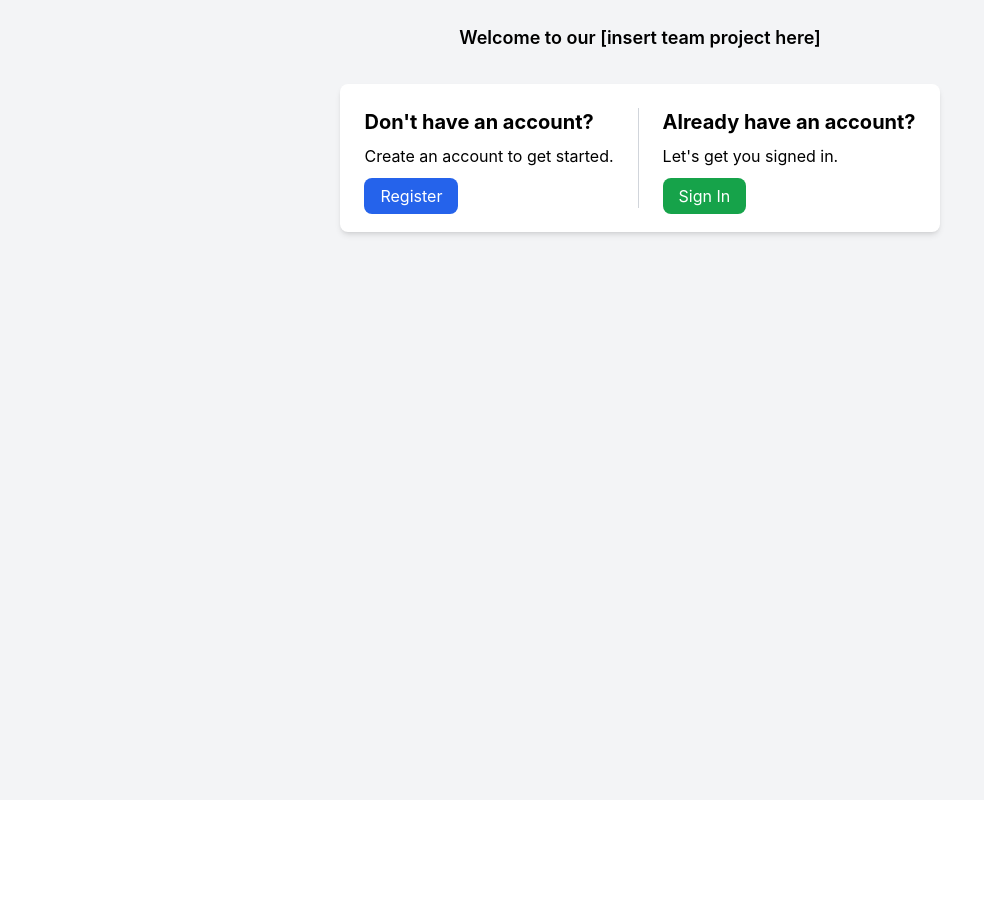
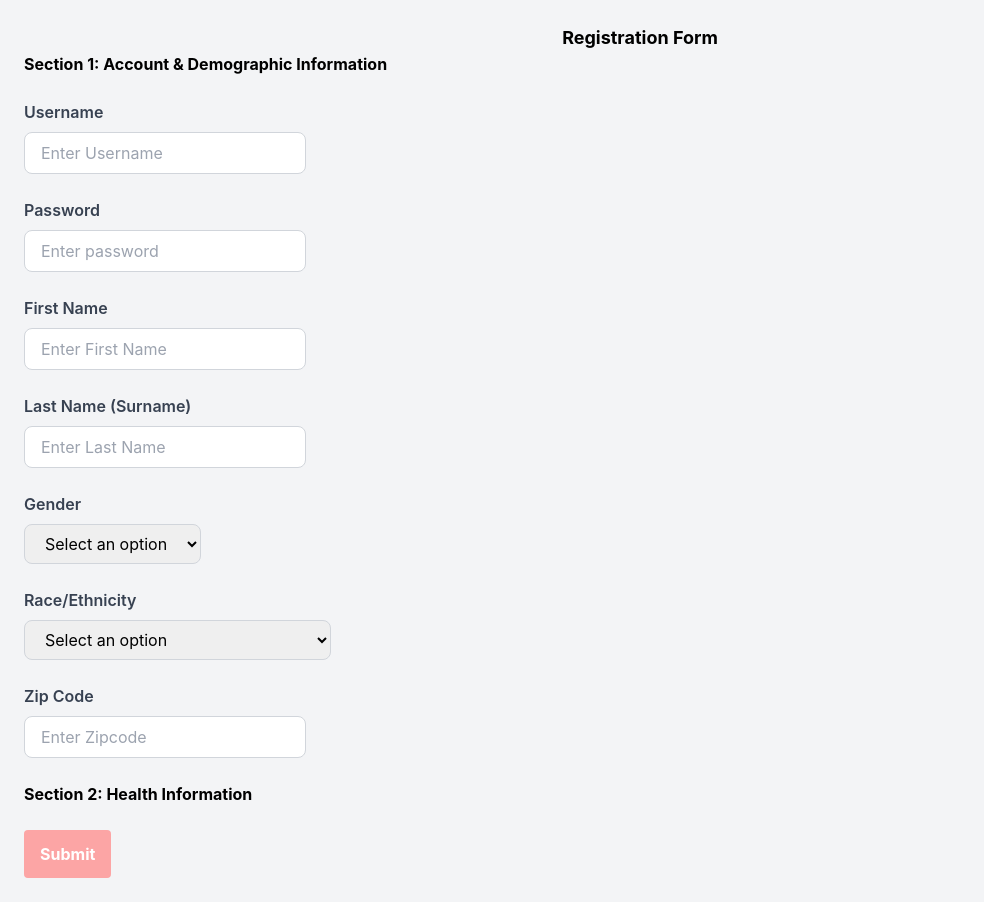
Before and after one commit to nikaslukyanov/Fair-Health-Finder, a React (Create React App) app in the folder client/: page /register in a window 1280 px wide. Shown: the whole page, without its empty margins (0-984 px from the left). Before the commit the page ends 800 px from the top, so only its background shows below. Built offline with nearby package versions, Linux system fonts and the light colour scheme.

Commit message:
Sign-in Form Changes

```diff
--- a/client/src/App.js
+++ b/client/src/App.js
@@ -1,6 +1,6 @@
 import logo from './logo.svg';
 import './App.css';
-import {HashRouter as Router, Route, Routes} from 'react-router-dom';
+import { BrowserRouter as Router, Route, Routes } from 'react-router-dom';
 import Home from './Pages/home';
 import MapView from './Pages/map_view';
 import Register from './Pages/register'
--- a/client/src/Pages/home.jsx
+++ b/client/src/Pages/home.jsx
@@ -12,7 +12,7 @@ function Home() {
         <div className="max-w-sm border-r border-gray-300 pr-6 order-1">
           <h3 className="text-xl font-bold mb-2">Don't have an account?</h3>
           <p className="mb-4">Create an account to get started.</p>
-          <a href="/#/register" className="px-4 py-2 bg-blue-600 text-white rounded-lg hover:bg-blue-700">Register</a>
+          <a href="/register" className="px-4 py-2 bg-blue-600 text-white rounded-lg hover:bg-blue-700">Register</a>
         </div>
 
         <div className="max-w-sm order-2">
--- a/client/src/Pages/register.jsx
+++ b/client/src/Pages/register.jsx
@@ -1,11 +1,11 @@
-import React from 'react';
+import React, {useEffect} from 'react';
 import { Formik, Form, Field, ErrorMessage } from 'formik';
 
 function Register() {
     return (
         <div className="flex flex-col min-h-screen p-6 bg-gray-100 items-left">
             <Formik
-            initialValues={{ username: '' , password: ''}}
+            initialValues={{ username: '' , password: '', firstname: '', lastname: '', race: ''}}
             onSubmit={(values) => {
                 console.log(values);
             }}
@@ -24,6 +24,15 @@ function Register() {
                 }
                 if(!values.lastname) {
                     errors.lastname = "Required"
+                }
+                if(!values.gender) {
+                    errors.gender = "Required"
+                }
+                if(!values.race) {
+                    errors.race = "Required"
+                }
+                if(!/(^\d{5}$)|(^\d{5}-\d{4}$)/.test(values.zipcode)) {
+                    errors.zipcode = "Not a valid zipcode"
                 }
                 return errors
             }}
@@ -75,6 +84,20 @@ function Register() {
                             <ErrorMessage name="lastname" component="div" className="error-message text-red-500" />
                         </div>
                         <div className="form-field pb-6">
+                        <label htmlFor="gender" className="block text-gray-700 font-semibold mb-2"> Gender </label>
+                            <Field
+                                    as="select"
+                                    name="gender"
+                                    className="w-xs px-4 py-2 border border-gray-300 rounded-lg focus:outline-none focus:ring-2 focus:ring-primary-500"
+                                >
+                                    <option value="" label="Select an option" />
+                                    <option value="male" label="Male" />
+                                    <option value="female" label="Female" />
+                                    <option value="other" label="Other" />
+                                </Field>
+                            <ErrorMessage name="gender" component="div" className="error-message text-red-500" />
+                        </div>
+                        <div className="form-field pb-6">
                         <label htmlFor="race" className="block text-gray-700 font-semibold mb-2"> Race/Ethnicity </label>
                             <Field
                                     as="select"
@@ -89,8 +112,20 @@ function Register() {
                                     <option value="native" label="Native American or Alaska Native" />
                                     <option value="other" label="Other" />
                                 </Field>
-                            <ErrorMessage name="lastname" component="div" className="error-message text-red-500" />
+                            <ErrorMessage name="race" component="div" className="error-message text-red-500" />
                         </div>
+                        <div className="form-field pb-6">
+                        <label htmlFor="zipcode" className="block text-gray-700 font-semibold mb-2">Zip Code</label>
+                                <Field
+                                    type="numeric"
+                                    name="zipcode"
+                                    placeholder="Enter Zipcode"
+                                    className="w-xs px-4 py-2 border border-gray-300 rounded-lg focus:outline-none focus:ring-2 focus:ring-primary-500"
+                                />
+                            <ErrorMessage name="zipcode" component="div" className="error-message text-red-500" />
+                        </div>
+                        <h2 className='font-bold pb-6'> Section 2: Health Information</h2>
+
                         <button type="submit" disabled={isSubmitting || !isValid || !dirty} className="inline-block rounded px-4 py-3 text-white font-bold transition-colors bg-blue-600 hover:bg-primary-700 active:bg-primary-800 disabled:cursor-not-allowed disabled:bg-red-300">
                             {isSubmitting ? 'Submitting...' : 'Submit'}
                         </button>
```
